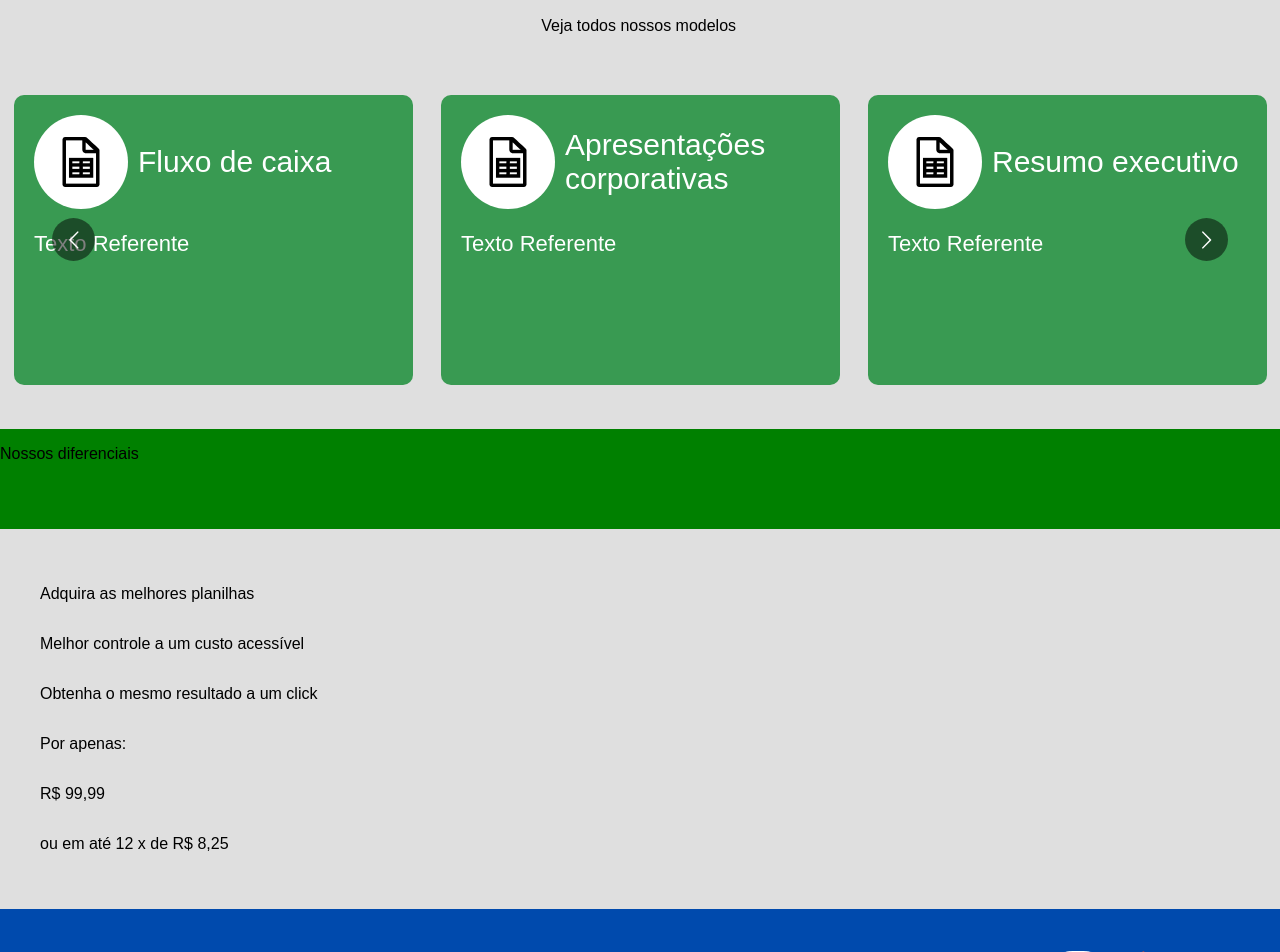
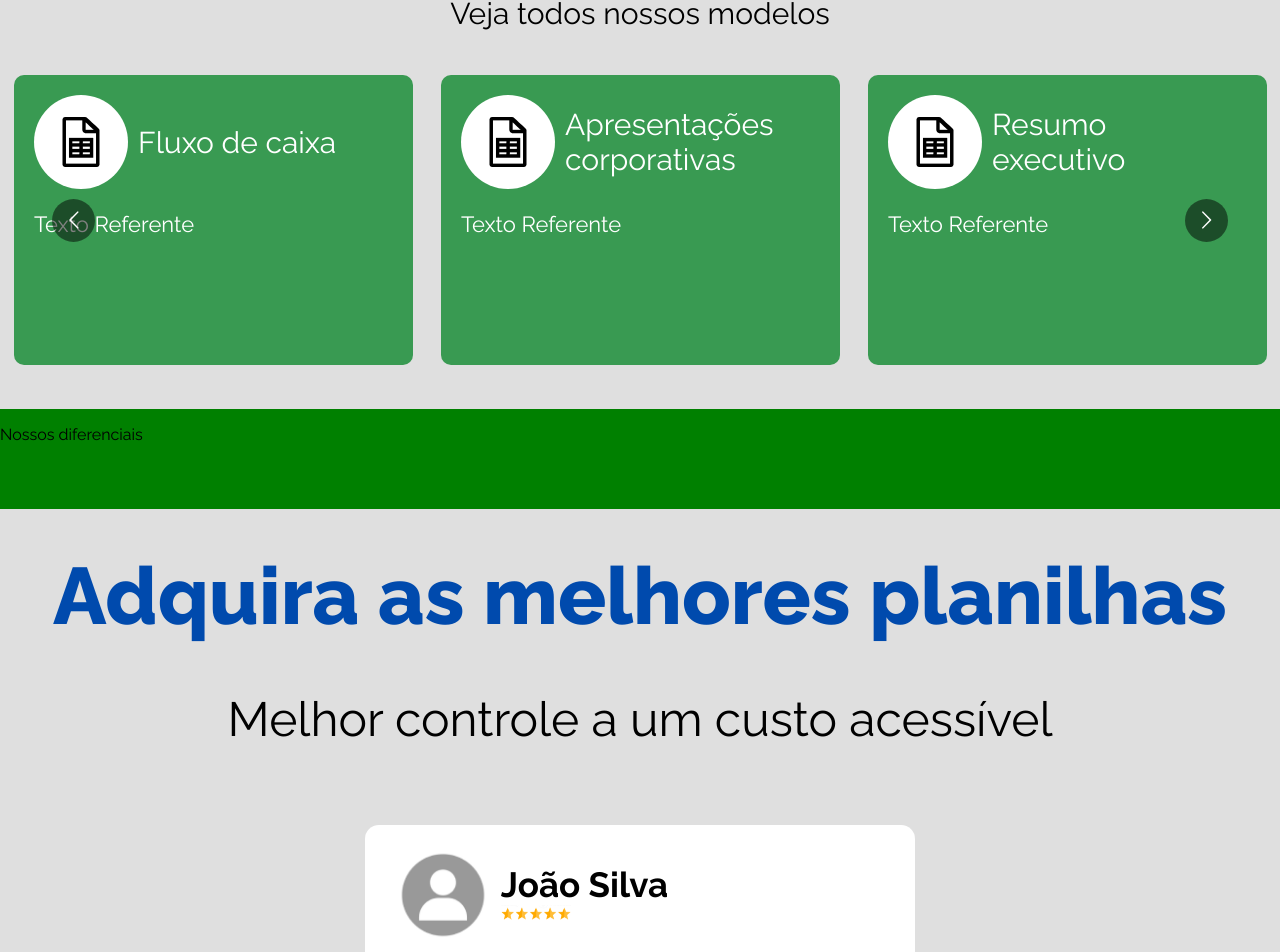
Before and after one commit to Soto92/cesuca-website, a React app: page / in a window 1280 px wide. Shown: the part 1831-2783 px from the top of the page. Built offline with nearby package versions, Linux system fonts and the light colour scheme; the HTML template or start-up script is replaced by a standard one.

Commit message:
implements get our sheets

```diff
--- a/src/App.css
+++ b/src/App.css
@@ -1,7 +1,9 @@
+@import url('https://fonts.googleapis.com/css2?family=Raleway:ital,wght@0,100..900;1,100..900&display=swap');
+
 html, body {
   margin: 0;
   padding: 0;
   width: 100%;
   height: 100%;
-  font-family: Arial, sans-serif;
+  font-family: Raleway, Arial, sans-serif;
 }
--- a/src/components/banners/bannerGetOurSheets.jsx
+++ b/src/components/banners/bannerGetOurSheets.jsx
@@ -1,4 +1,6 @@
 import React from "react";
+import Button from "../button";
+import Rate from "../rate";
 
 const BannerGetOurSheets = () => {
   return (
@@ -8,14 +10,55 @@ const BannerGetOurSheets = () => {
         backgroundColor: "#DFDFDF",
         padding: "40px",
         flexDirection: "column",
+        alignItems: "center",
       }}
     >
-      <p>Adquira as melhores planilhas</p>
-      <p>Melhor controle a um custo acessível</p>
-      <p>Obtenha o mesmo resultado a um click</p>
-      <p>Por apenas:</p>
-      <p>R$ 99,99</p>
-      <p>ou em até 12 x de R$ 8,25</p>
+      <p
+        style={{
+          color: "#004AAD",
+          fontSize: "80px",
+          fontWeight: "800",
+          margin: 0,
+        }}
+      >
+        Adquira as melhores planilhas
+      </p>
+      <p style={{ fontSize: "48px" }}>Melhor controle a um custo acessível</p>
+
+      <Rate />
+
+      <p style={{ color: "#004AAD", fontSize: "36px" }}>
+        Obtenha o mesmo resultado a um click
+      </p>
+
+      <div style={{ marginTop: "30px", marginBottom: "30px" }}>
+        <p style={{ margin: 0, color: "#004AAD", fontSize: "32px" }}>
+          Por apenas:
+        </p>
+        <p
+          style={{
+            margin: 0,
+            color: "#399A52",
+            fontSize: "100px",
+            fontWeight: "700",
+          }}
+        >
+          R$ 99,99
+        </p>
+        <p style={{ margin: 0, fontSize: "26px", textAlign: "end" }}>
+          ou em até 12 x de R$ 8,25
+        </p>
+      </div>
+
+      <Button
+        text="Eu quero!"
+        onClick={() =>
+          window.open(
+            "https://hotmart.com/pt-br/marketplace/produtos/arquivos-pre-prontos-para-apresentacoes-tcc-controle-financeiro-curriculo/F83402332H",
+            "_blank"
+          )
+        }
+      />
     </div>
   );
 };
--- a/src/components/banners/bannerSheets.jsx
+++ b/src/components/banners/bannerSheets.jsx
@@ -123,12 +123,16 @@ const BannerSheets = () => {
         style={{
           padding: "30px",
           alignSelf: "center",
+          display: "flex",
+          flexDirection: "column",
           justifyContent: "center",
           alignItems: "center",
         }}
       >
-        <h2 style={{ color: "#004AAD" }}>Nossas Planilhas</h2>
-        <p>Veja todos nossos modelos</p>
+        <h2 style={{ color: "#004AAD", fontSize: "40px", margin: 0 }}>
+          Nossas Planilhas
+        </h2>
+        <p style={{ fontSize: "30px", margin: 0 }}>Veja todos nossos modelos</p>
       </div>
       <div>
         <Carousel infinite={true} responsive={responsive}>
--- /dev/null
+++ b/src/components/rate.jsx
@@ -0,0 +1,50 @@
+import AvatarIMG from "../assets/images/avatar.png";
+import StarsIMG from "../assets/images/stars.png";
+
+const Rate = () => {
+  return (
+    <div
+      style={{
+        backgroundColor: "white",
+        padding: "20px",
+        borderRadius: "14px",
+        margin: "30px",
+      }}
+    >
+      <div
+        style={{
+          display: "flex",
+          alignItems: "center",
+        }}
+      >
+        <img
+          src={AvatarIMG}
+          alt="Hotmart"
+          style={{
+            height: "100px",
+            width: "auto",
+          }}
+        />
+        <div>
+          <p style={{ margin: 0, fontWeight: "700", fontSize: "35px" }}>
+            João Silva
+          </p>
+          <img
+            src={StarsIMG}
+            alt="Hotmart"
+            style={{
+              height: "auto",
+              width: "70px",
+            }}
+          />
+        </div>
+      </div>
+
+      <p style={{ margin: 0, marginTop: "20px", fontSize: "35px" }}>
+        "melhores planilhas da internet"
+      </p>
+    </div>
+  );
+};
+
+export default Rate;
```
Also changed, not shown: src/assets/images/avatar.png (added), src/assets/images/stars.png (added).
